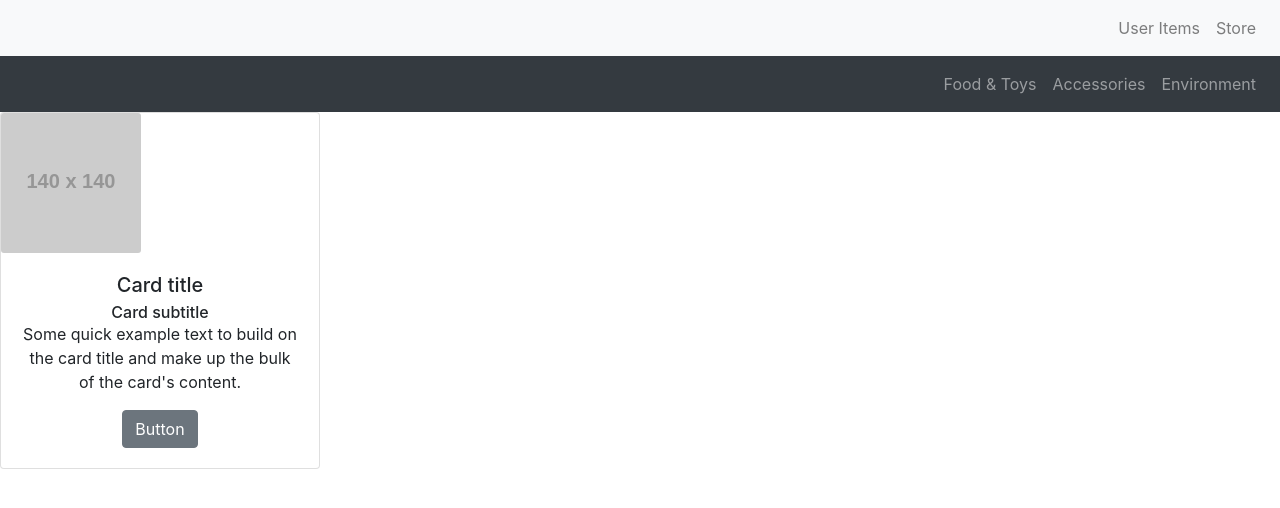
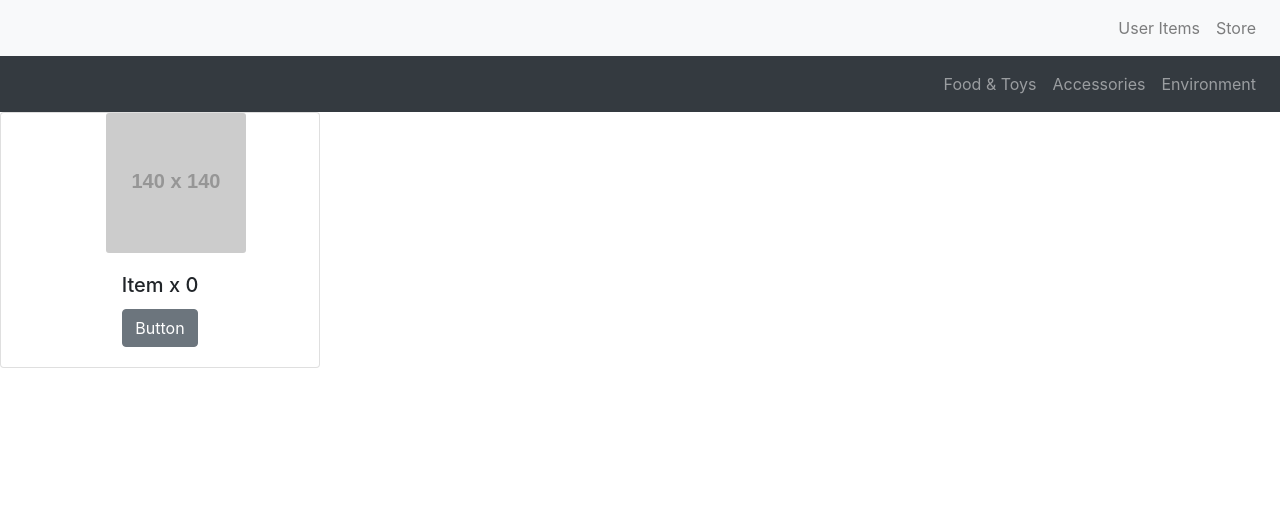
Before and after one commit to lmcneel/stalks, a React (Create React App) app in the folder client/: page / in a window 1280 px wide. Shown: the top 508 px of the page. Built offline with nearby package versions, Linux system fonts and the light colour scheme.

Commit message:
centered image and removed excess text

```diff
--- a/client/src/components/card.js
+++ b/client/src/components/card.js
@@ -6,11 +6,9 @@ const UserCard = (props) => {
   return (
     <div style={{'width' : '25%'}} className='text-center'>
       <Card>
-        <CardImg style={{'height' : '140px', 'width' : '140px', 'justifyContent' : 'center', 'alignItems' : 'center'}} src='http://via.placeholder.com/140x140' alt='Card image cap' />
+        <CardImg style={{'height' : '140px', 'width' : '140px', 'margin-left' : '33%', 'margin-right' : '33%'}} src='http://via.placeholder.com/140x140' alt='Card image cap' />
         <CardBody>
-          <CardTitle>Card title</CardTitle>
-          <CardSubtitle>Card subtitle</CardSubtitle>
-          <CardText>Some quick example text to build on the card title and make up the bulk of the card's content.</CardText>
+          <CardTitle>Item x 0</CardTitle>
           <Button>Button</Button>
         </CardBody>
       </Card>
```
